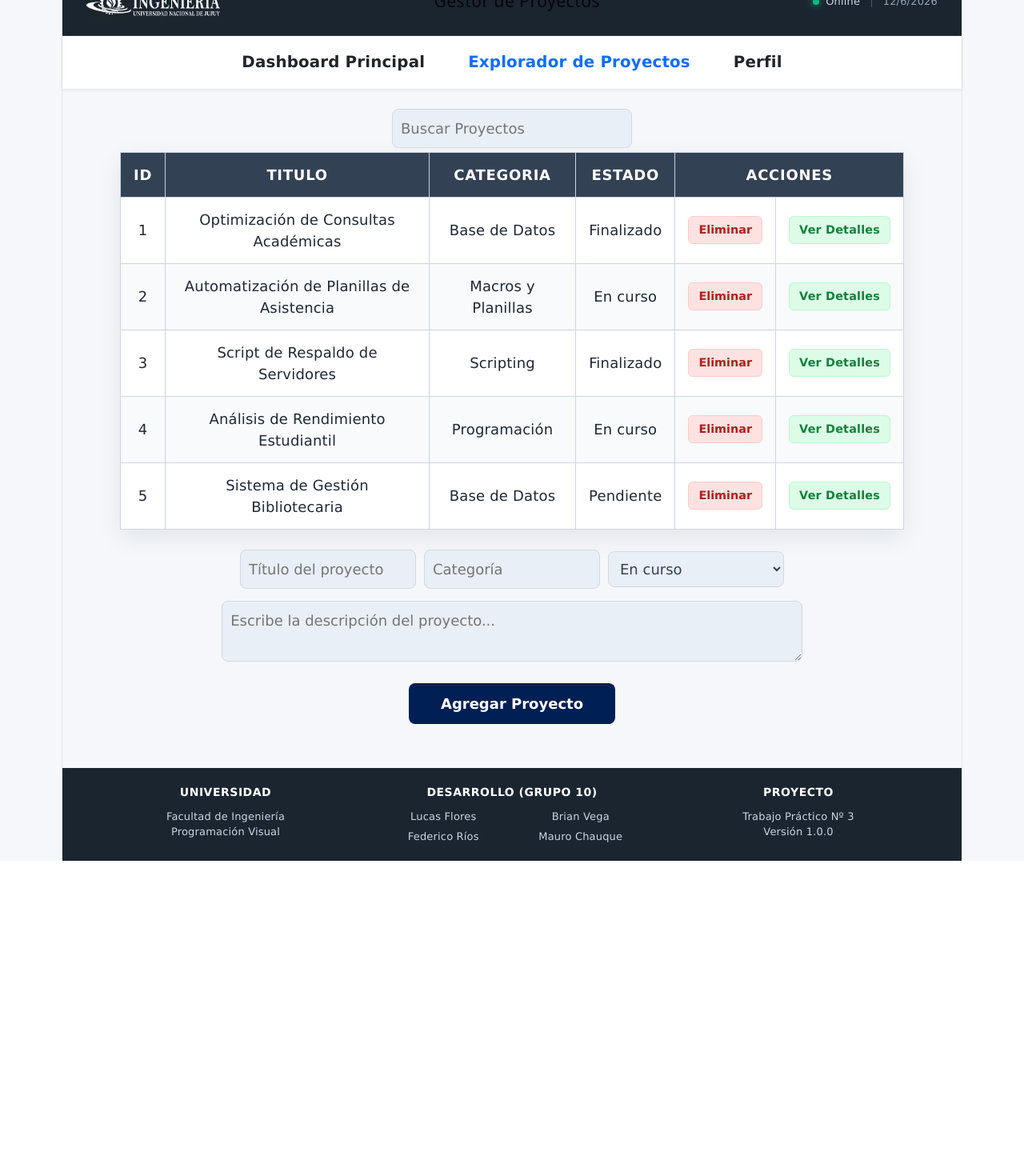
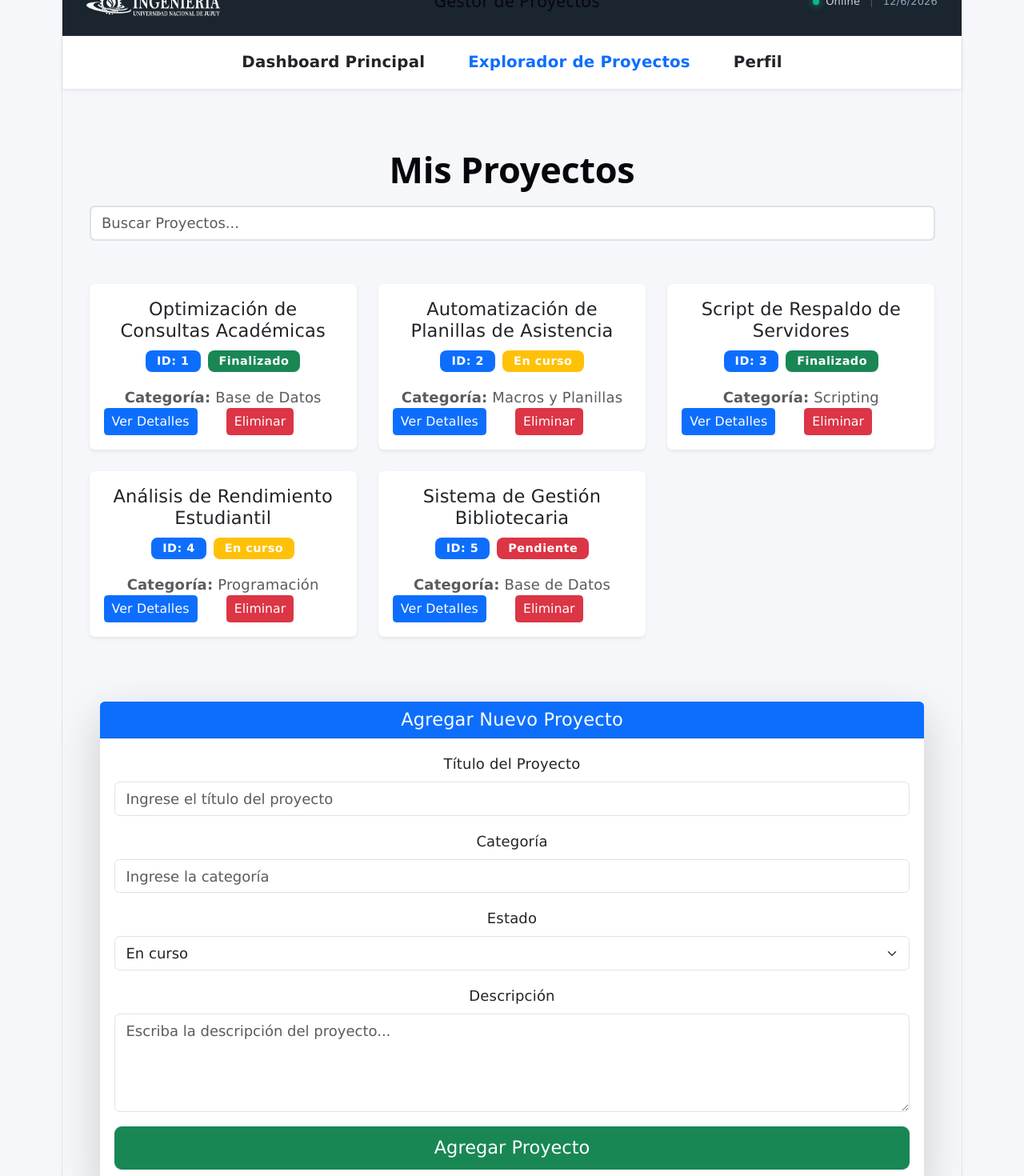
Before and after one commit to mitisbroken-debug/pv_tp3_grupo10, a React (Vite) app: page /proyectos in a window 1280 px wide. Shown: the part 40-1510 px from the top of the page at 80% size. Before the commit the page ends 1116 px from the top, so only its background shows below. Built offline with nearby package versions, Linux system fonts and the light colour scheme.

Commit message:
refactorización: ProyectoCard y FormularioProyecto con React Bootstrap

```diff
--- a/src/components/DetalleProyecto.jsx
+++ b/src/components/DetalleProyecto.jsx
@@ -1,42 +1,85 @@
 import '../css/DetalleProyecto.css';
+import { Card, ListGroup, Badge, Container, Row, Col } from 'react-bootstrap';
 
 function DetalleProyecto({ proyecto }) {
 
   if (!proyecto) return null;
 
-
   const { titulo, categoria, estado, descripcion, links, equipo } = proyecto;
 
+  const getEstadoVariant = (estado) => {
+    switch(estado) {
+      case 'En curso':
+        return 'warning';
+      case 'Finalizado':
+        return 'success';
+      case 'Pendiente':
+        return 'danger';
+      default:
+        return 'secondary';
+    }
+  };
+
   return (
-    <div className="detalle-proyecto-contenedor">
-      <h2>Detalle del Proyecto: {titulo}</h2>
-      <p><strong>Categoría:</strong> {categoria} | <strong>Estado:</strong> {estado}</p>
+    <Container className="mt-5 mb-5">
+      <Row>
+        <Col>
+          <Card className="border-0 shadow-lg">
+            <Card.Header className="bg-info text-white">
+              <Card.Title className="mb-0">Detalle del Proyecto</Card.Title>
+            </Card.Header>
+            <Card.Body>
+              <Row className="mb-4">
+                <Col md={6}>
+                  <h4 className="fw-bold">{titulo}</h4>
+                </Col>
+                <Col md={6} className="text-md-end">
+                  <Badge bg="primary" className="me-2">Categoría: {categoria}</Badge>
+                  <Badge bg={getEstadoVariant(estado)}>Estado: {estado}</Badge>
+                </Col>
+              </Row>
 
-      <h3>Descripción</h3>
+              <hr />
+
+              <h5 className="fw-bold mb-3">Descripción</h5>
               {descripcion && descripcion.map((parrafo, index) => (
-        <p key={index}>{parrafo}</p>
+                <p key={index} className="mb-2">{parrafo}</p>
               ))}
 
-      <h3>Recursos y Links</h3>
-      <ul>
+              <hr className="my-4" />
+
+              <h5 className="fw-bold mb-3">Recursos y Enlaces</h5>
+              <ListGroup>
                 {links && links.map((link, index) => (
-          <li key={index}>
-            <strong>{link.tipo}:</strong>
-            <a href={link.url} target="_blank" rel="noopener noreferrer">{link.url}</a>
-          </li>
+                  <ListGroup.Item key={index} className="d-flex justify-content-between align-items-center">
+                    <span>
+                      <Badge bg="secondary" className="me-2">{link.tipo}</Badge>
+                    </span>
+                    <a href={link.url} target="_blank" rel="noopener noreferrer" className="text-decoration-none">
+                      {link.url === '#' ? 'Por definir' : link.url}
+                    </a>
+                  </ListGroup.Item>
                 ))}
-      </ul>
+              </ListGroup>
 
-      <h3>Equipo de Trabajo</h3>
-      <ul>
+              <hr className="my-4" />
+
+              <h5 className="fw-bold mb-3">Equipo de Trabajo</h5>
+              <ListGroup>
                 {equipo && equipo.map((integrante, index) => (
-          <li key={index}>
-            <span><strong>{integrante.nombre}</strong></span>
-            <em>{integrante.rol}</em>
-          </li>
+                  <ListGroup.Item key={index}>
+                    <div className="d-flex justify-content-between align-items-center">
+                      <strong>{integrante.nombre}</strong>
+                      <Badge bg="primary">{integrante.rol}</Badge>
+                    </div>
+                  </ListGroup.Item>
                 ))}
-      </ul>
-    </div>
+              </ListGroup>
+            </Card.Body>
+          </Card>
+        </Col>
+      </Row>
+    </Container>
   );
 }
 
--- a/src/components/FormularioProyecto.jsx
+++ b/src/components/FormularioProyecto.jsx
@@ -1,4 +1,5 @@
 import { useState } from 'react';
+import { Form, Button, Container, Card } from 'react-bootstrap';
 import "../css/FormularioProyecto.css"
 
 function FormularioProyecto({ agregarProyecto }) {
@@ -15,31 +16,80 @@ function FormularioProyecto({ agregarProyecto }) {
     setForm({ ...form, [name]: value });
   };
 
-
   const manejarEnvio = () => {
     if (form.titulo.trim() === '' || form.categoria.trim() === '') return;
 
     agregarProyecto(form);
-
-
     setForm({ titulo: '', categoria: '', estado: 'En curso', descripcion: '' });
   };
 
   return (
-    <div className="seccion-formulario">
-      <input type="text" className="caja-texto" placeholder="Título del proyecto" name="titulo" value={form.titulo} onChange={manejarCambio} />
-      <input type="text" className="caja-texto" placeholder="Categoría" name="categoria" value={form.categoria} onChange={manejarCambio} />
-      <select className="caja-texto" name="estado" value={form.estado} onChange={manejarCambio}>
-        <option value="En curso">En curso</option>
-        <option value="Finalizado">Finalizado</option>
-        <option value="Pendiente">Pendiente</option>
-      </select>
-      <textarea className="caja-texto descripcion-input" placeholder="Escribe la descripción del proyecto..." name="descripcion" value={form.descripcion} onChange={manejarCambio} />
+    <Container className="mt-5 mb-5">
+      <Card className="border-0 shadow-lg">
+        <Card.Header className="bg-primary text-white">
+          <Card.Title className="mb-0">Agregar Nuevo Proyecto</Card.Title>
+        </Card.Header>
+        <Card.Body>
+          <Form>
+            <Form.Group className="mb-3">
+              <Form.Label>Título del Proyecto</Form.Label>
+              <Form.Control
+                type="text"
+                placeholder="Ingrese el título del proyecto"
+                name="titulo"
+                value={form.titulo}
+                onChange={manejarCambio}
+              />
+            </Form.Group>
 
-      <button className="btn-Agregar" onClick={manejarEnvio}>
-        Agregar Proyecto
-      </button>
-    </div>
+            <Form.Group className="mb-3">
+              <Form.Label>Categoría</Form.Label>
+              <Form.Control
+                type="text"
+                placeholder="Ingrese la categoría"
+                name="categoria"
+                value={form.categoria}
+                onChange={manejarCambio}
+              />
+            </Form.Group>
+
+            <Form.Group className="mb-3">
+              <Form.Label>Estado</Form.Label>
+              <Form.Select
+                name="estado"
+                value={form.estado}
+                onChange={manejarCambio}
+              >
+                <option value="En curso">En curso</option>
+                <option value="Finalizado">Finalizado</option>
+                <option value="Pendiente">Pendiente</option>
+              </Form.Select>
+            </Form.Group>
+
+            <Form.Group className="mb-3">
+              <Form.Label>Descripción</Form.Label>
+              <Form.Control
+                as="textarea"
+                rows={4}
+                placeholder="Escriba la descripción del proyecto..."
+                name="descripcion"
+                value={form.descripcion}
+                onChange={manejarCambio}
+              />
+            </Form.Group>
+
+            <Button
+              variant="success"
+              size="lg"
+              onClick={manejarEnvio}
+              className="w-100"
+            >
+              Agregar Proyecto
+            </Button>
+          </Form>
+        </Card.Body>
+      </Card>
+    </Container>
   );
 }
 
--- a/src/components/ProyectoCard.jsx
+++ b/src/components/ProyectoCard.jsx
@@ -1,30 +1,59 @@
 import '../css/ProyectoCard.css';
 import { Link } from 'react-router-dom';
+import { Card, Button, Badge, Row, Col } from 'react-bootstrap';
 
 function ProyectoCard({ proyecto, eliminarProyecto }) {
 
   const { id, titulo, categoria, estado } = proyecto;
 
+  const getEstadoVariant = (estado) => {
+    switch(estado) {
+      case 'En curso':
+        return 'warning';
+      case 'Finalizado':
+        return 'success';
+      case 'Pendiente':
+        return 'danger';
+      default:
+        return 'secondary';
+    }
+  };
+
   return (
-    <tr>
-      <td>{id}</td>
-      <td>{titulo}</td>
-      <td>{categoria}</td>
-      <td>{estado}</td>
-      <td>
-        <button
-          className="btn-eliminar"
-          onClick={() => eliminarProyecto(id)}
-        >
-          Eliminar
-        </button>
-      </td>
-      <td>
-        <Link className="btn-detalles" to={`/proyectos/${id}`}>
-          Ver Detalles
-        </Link>
-      </td>
-    </tr>
+    <Col md={6} lg={4} className="mb-4">
+      <Card className="h-100 border-0 shadow-sm hover-card">
+        <Card.Body>
+          <Row className="mb-3">
+            <Col>
+              <Card.Title className="mb-2">{titulo}</Card.Title>
+              <Badge bg="primary" className="me-2">ID: {id}</Badge>
+              <Badge bg={getEstadoVariant(estado)}>{estado}</Badge>
+            </Col>
+          </Row>
+
+          <Card.Text className="text-muted">
+            <strong>Categoría:</strong> {categoria}
+          </Card.Text>
+
+          <Row className="gap-2">
+            <Col xs="auto">
+              <Link to={`/proyectos/${id}`} className="btn btn-primary btn-sm">
+                Ver Detalles
+              </Link>
+            </Col>
+            <Col xs="auto">
+              <Button
+                variant="danger"
+                size="sm"
+                onClick={() => eliminarProyecto(id)}
+              >
+                Eliminar
+              </Button>
+            </Col>
+          </Row>
+        </Card.Body>
+      </Card>
+    </Col>
   );
 }
 
--- a/src/views/ListaProyectos.jsx
+++ b/src/views/ListaProyectos.jsx
@@ -1,4 +1,5 @@
 import { useState, useEffect, useRef } from 'react';
+import { Container, Row, Col, Form, InputGroup } from 'react-bootstrap';
 import proyectoService from '../services/proyectoService';
 import ProyectoCard from '../components/ProyectoCard';
 import FormularioProyecto from '../components/FormularioProyecto';
@@ -63,34 +64,44 @@ function ListaProyectos() {
   );
 
   return (
-    <section>
-      <div>
-        <input className="btn-Buscar" type="text" placeholder="Buscar Proyectos" value={busqueda} onChange={(e) => setBusqueda(e.target.value)} />
-      </div>
+    <Container className="py-5">
+      <Row className="mb-4">
+        <Col>
+          <h2 className="display-6 fw-bold mb-3">Mis Proyectos</h2>
+          <InputGroup className="mb-4">
+            <Form.Control
+              placeholder="Buscar Proyectos..."
+              value={busqueda}
+              onChange={(e) => setBusqueda(e.target.value)}
+              className="border-2"
+            />
+          </InputGroup>
+        </Col>
+      </Row>
 
-      <table>
-        <thead>
-          <tr>
-            <th>ID</th>
-            <th>TITULO</th>
-            <th>CATEGORIA</th>
-            <th>ESTADO</th>
-            <th colSpan="2">ACCIONES</th>
-          </tr>
-        </thead>
-        <tbody>
-          {proyectosFiltrados.map((proyecto) => (
-            <ProyectoCard key={proyecto.id} proyecto={proyecto} eliminarProyecto={eliminarProyecto} verDetalle={verDetalle} />
-          ))}
-        </tbody>
-      </table>
+      <Row>
+        {proyectosFiltrados.length > 0 ? (
+          proyectosFiltrados.map((proyecto) => (
+            <ProyectoCard
+              key={proyecto.id}
+              proyecto={proyecto}
+              eliminarProyecto={eliminarProyecto}
+              verDetalle={verDetalle}
+            />
+          ))
+        ) : (
+          <Col className="text-center py-5">
+            <p className="text-muted fs-5">No hay proyectos que coincidan con la búsqueda.</p>
+          </Col>
+        )}
+      </Row>
 
       <FormularioProyecto agregarProyecto={agregarProyecto} />
 
       {proyectoSeleccionado && <DetalleProyecto proyecto={proyectoSeleccionado} />}
 
       {ultimaActualizacion && <RegistroActividad fecha={ultimaActualizacion} />}
-    </section>
+    </Container>
   );
 }
 
```
Lines whose indentation alone changed are shown as unchanged.
